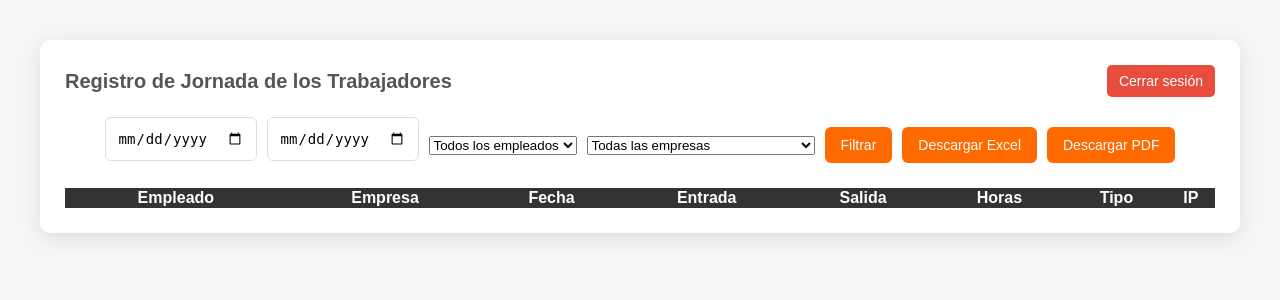
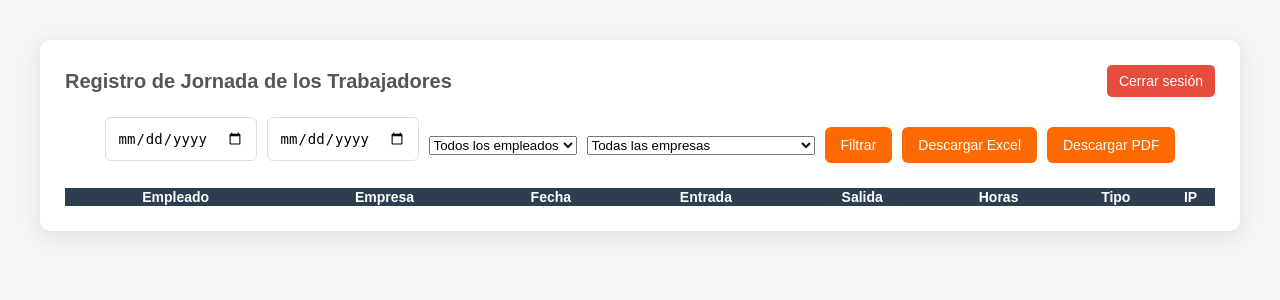
Before and after one commit to jesb1971/fichaje-app, a Python web app: template templates/admin.html in a window 1280 px wide. Shown: the top 300 px of the page. Run offline with Jinja, Linux system fonts and the light colour scheme; the template is opened without the code that fills it, so the values that code supplies are empty.

Commit message:
panel admin mejorando estilo

```diff
--- a/templates/admin.html
+++ b/templates/admin.html
@@ -107,6 +107,24 @@ button:hover {
 /* separación del título */
 h1 {
     margin-bottom: 20px;
+}
+
+/* mejora visual tabla */
+table {
+    font-size: 14px;
+}
+
+th {
+    background: #2c3e50;
+}
+
+td {
+    padding: 8px;
+}
+
+/* filas más suaves */
+tr:nth-child(even) {
+    background: #f8f9fa;
 }
 
 </style>
```
